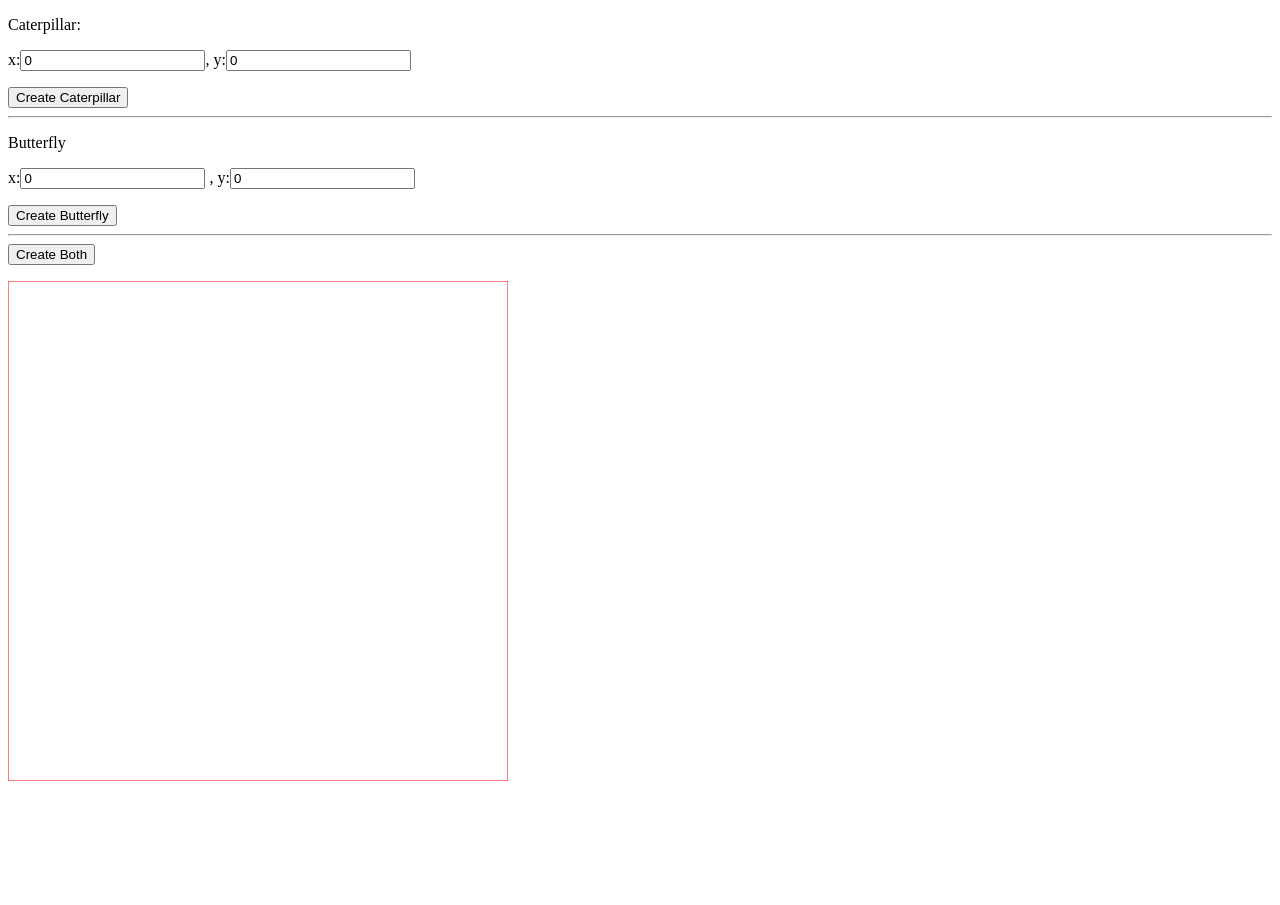
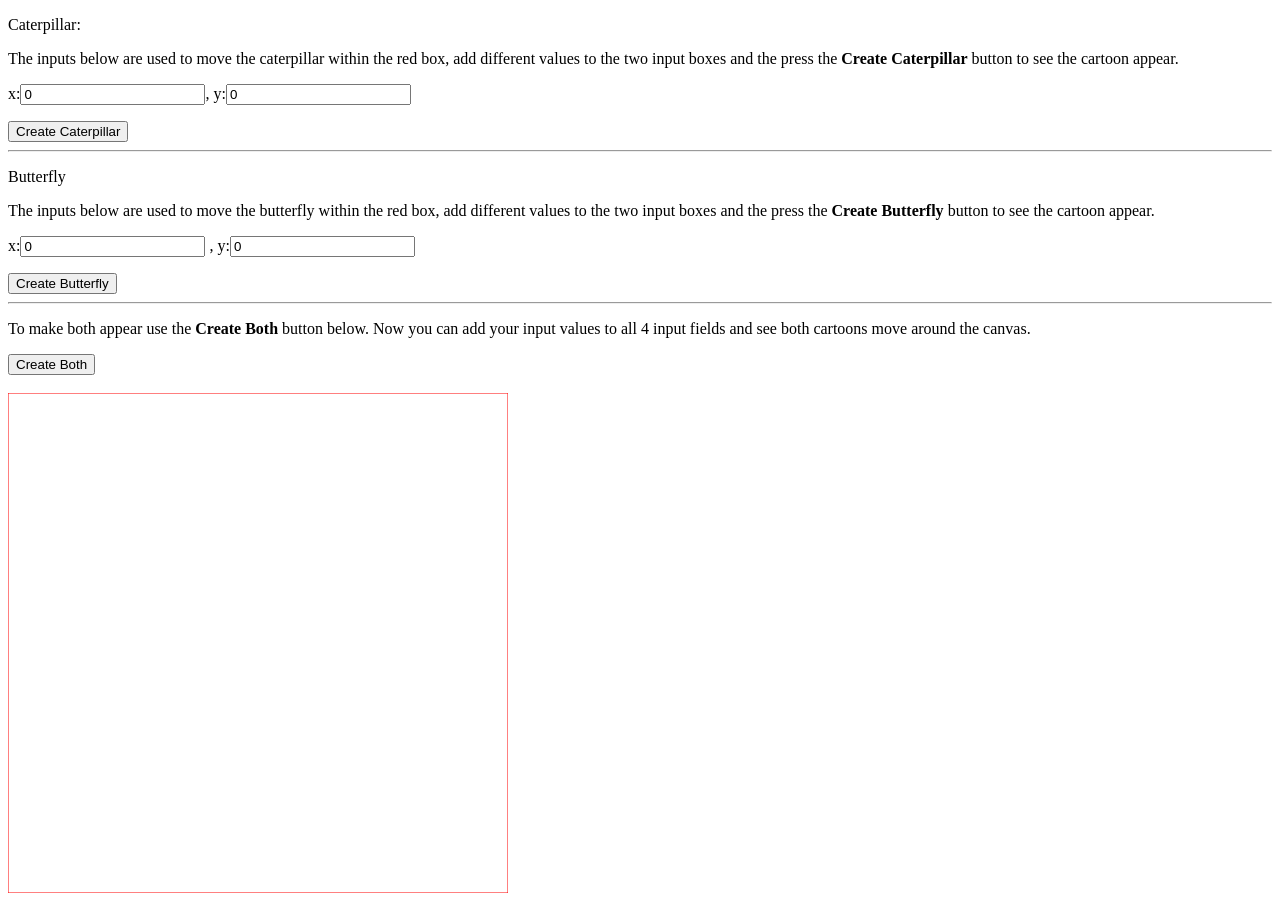
Before and after one commit to Elapache98/Butterfly-and-Caterpillar-canvas-game, a plain HTML site: page index.html in a window 1280 px wide. Before the commit the page ends 800 px from the top, so only its background shows below. Drawn offline with Linux system fonts and the light colour scheme.

Commit message:
user-instructions

```diff
--- a/index.html
+++ b/index.html
@@ -10,15 +10,25 @@
 
 <body>
     <p>Caterpillar:</p>
+    <p>The inputs below are used to move the caterpillar within the red box, add different values to the two
+        input boxes and the press the <b>Create Caterpillar</b> button to see the cartoon appear.
+    </p>
     <p>x:<input type="number" id="xInput1" value="0">, y:<input type="number" id="yInput1" value="0"></p>
     <button id="createCaterpillarButton">Create Caterpillar</button>
     <hr>
     <p>Butterfly</p>
+    <p>The inputs below are used to move the butterfly within the red box, add different values to the two
+        input boxes and the press the <b>Create Butterfly</b> button to see the cartoon appear.
+    </p>
     <p>x:<input type="number" id="xInput2" value="0"> , y:<input type="number" id="yInput2" value="0"></p>
     <button id="createButterflyButton">Create Butterfly</button>
     <hr>
+    <p>To make both appear use the <b>Create Both</b> button below. Now you can add your input values to all 4 input
+        fields
+        and see both cartoons move around the canvas.
+    </p>
     <button id="createBoth">Create Both</button>
-    <p></p>
+    <br></br>
     <div id="canvas"></div>
 </body>
 <script src="main.js"></script>
```
